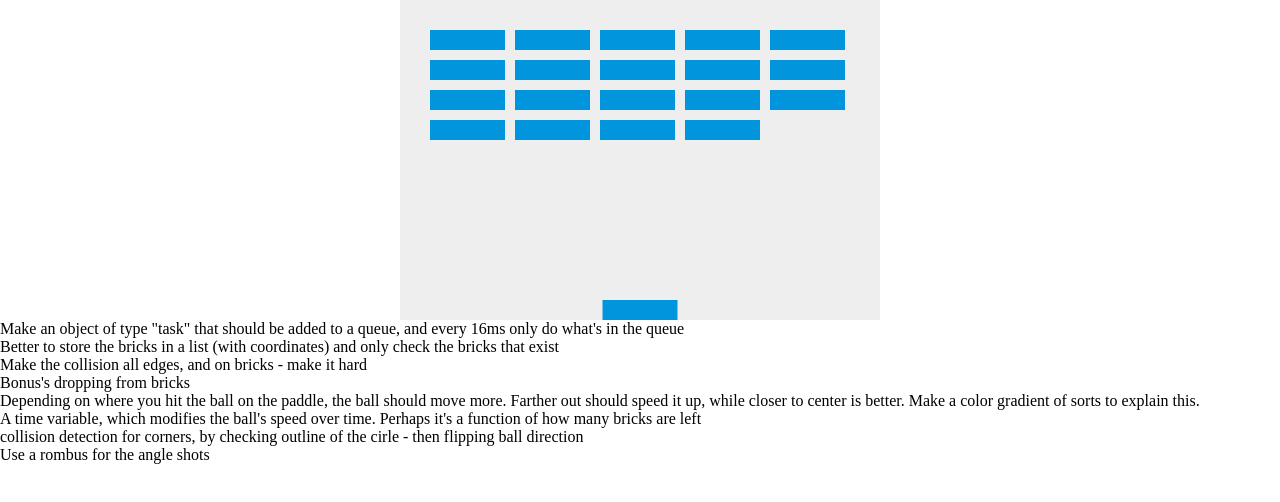
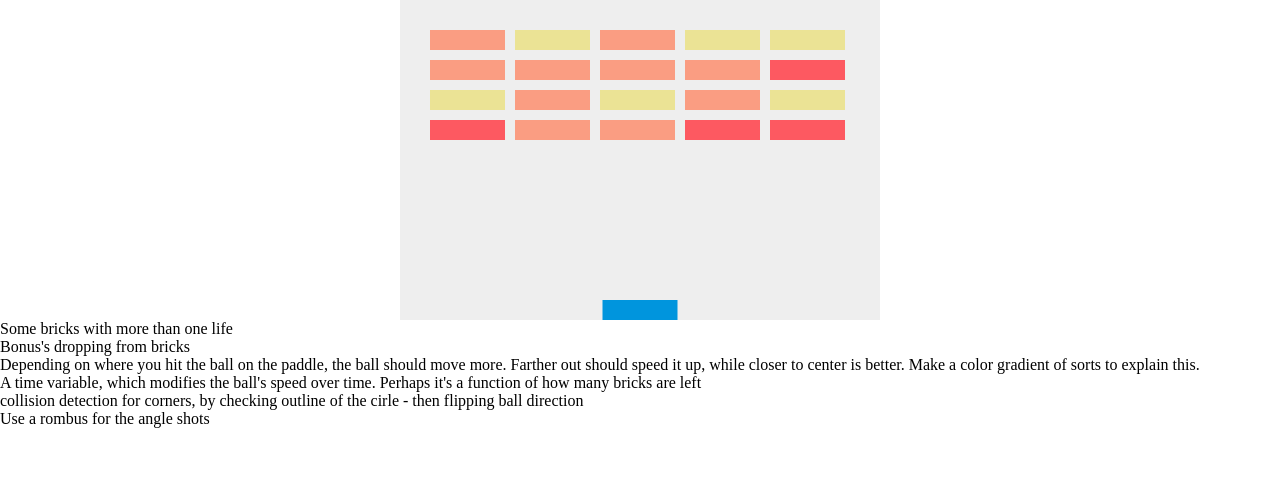
Before and after one commit to mfritze/brickBreaker, a plain HTML site: page index.html in a window 1280 px wide. Drawn offline with Linux system fonts and the light colour scheme.

Commit message:
Added brick lives

```diff
--- a/brickBreaker.js
+++ b/brickBreaker.js
@@ -21,41 +21,27 @@ var brickPadding = 10;
 var brickOffsetTop = 30;
 var brickOffsetLeft = 30;
 var brickList = [];
+var brickColors = ["#FD5961", "#FA9D82", "#EBE395", "#78AD88", "#08576B"];
+var total = brickRowCount * brickColumnCount;
 
+var intervalID = setInterval(draw, 8);
 initializeBricks();
-setInterval(draw, 8);
+
 document.addEventListener("keydown", keyDownHandler, false);
 document.addEventListener("keyup", keyUpHandler, false);
 
 function draw() {
     context.clearRect(0,0, canvas.width, canvas.height);
-
-    if ( ballY + dy == ballRadius){
-        dy = -dy;
-    }
-    else if (ballY + dy == canvas.height - (ballRadius + paddleHeight) &&
-        ballX >= paddleX && ballX <= paddleX + paddleWidth ) {
-        dy = -dy;
-    }else if (ballY + dy == canvas.height - ballRadius){
-        alert("Game over bruh");
-        document.location.reload();
-    }
-
-    if ( ballX + dx == canvas.width - ballRadius || ballX + dx == ballRadius){
-        dx = -dx;
-    }
-    if (rightPressed && paddleX < canvas.width - paddleWidth) {
-        paddleX += 7;
-    }
-    else if (leftPressed && paddleX > 0){
-        paddleX -= 7;
-    }
+    move();
+    wallCollisionDetection();
     brickCollisionDetection();
+    paddleCollision();
+    checkVictory();
+    ballX += dx;
+    ballY += dy;
     drawPaddle();
     drawBall();
     drawBricks();
-    ballX += dx;
-    ballY += dy;
 }
 
 function drawBall(){
@@ -80,32 +66,22 @@ function drawBricks() {
         var brick = brickList[i];
         context.beginPath();
         context.rect(brick.x, brick.y, brickWidth, brickHeight);
-        context.fillStyle = "#0095DD";
+        context.fillStyle = brickColors[brick.lives];
         context.fill();
         context.closePath();
     }
 }
 
-function brickCollisionDetection() { // TODO this should be more sophisticated by checking with radius of the ball
-    //for (var c = 0; c < brickColumnCount; c++) {
-    //    for (var r = 0; r < brickRowCount; r++) {
-    //        var brick = bricks[c][r];
-    //        if (brick.status == 1) {
-    //            if (ballX > brick.x && ballX < brick.x + brickWidth && ballY > brick.y && ballY < brick.y+brickHeight) {
-    //                dy = -dy;
-    //                brick.status = 0;
-    //            }
-    //        }
-    //    }
-    //}
+
+function brickCollisionDetection() {
     for (var i = 0; i < brickList.length; i++){
         var brick = brickList[i];
         var fX = ballX + dx; // future x
         var fY = ballY + dy; // future y
-        var topEdge = brick.y;
-        var bottomEdge = brick.y + brickHeight;
-        var leftEdge = brick.x;
-        var rightEdge = brick.x + brickWidth;
+        var topEdge = brick.y - ballRadius;
+        var bottomEdge = brick.y + brickHeight + ballRadius;
+        var leftEdge = brick.x - ballRadius;
+        var rightEdge = brick.x + brickWidth + ballRadius;
 
         // Any collision
         if (( leftEdge <= fX && fX <= rightEdge) &&
@@ -120,6 +96,14 @@ function brickCollisionDetection() { // TODO this should be more sophisticated b
                 dx = -dx;
             }
 
+            if   ((ballX < leftEdge) &&
+                (((ballY > bottomEdge) && ((leftEdge - fX) <= (bottomEdge - fY)) ) ||
+                ((ballY < topEdge)  && ((leftEdge - fX) <= (topEdge - fY)) ) ||
+                (ballY <= bottomEdge && ballY >= topEdge ) )
+            ){
+                dx = -dx;
+            }
+
             // Bottom
             if  ((ballY > bottomEdge)&&
                (((ballX > rightEdge) && ((bottomEdge - fY) <= (rightEdge - fX)) ) ||
@@ -129,9 +113,54 @@ function brickCollisionDetection() { // TODO this should be more sophisticated b
                 dy = -dy;
             }
 
-            brickList.splice(i, 1);
+            if  ((ballY < topEdge)&&
+                (((ballX > rightEdge) && ((topEdge - fY) <= (rightEdge - fX)) ) ||
+                ((ballX < leftEdge ) && ((topEdge - fY) <= (leftEdge  - fX)) ) ||
+                (ballX <= rightEdge && ballX >= leftEdge) )
+            ){
+                dy = -dy;
+            }
+            brickList[i].lives -= 1;
+            if(brickList[i].lives == -1){
+                brickList.splice(i,1);
+            }
         }
 
+    }
+}
+
+function wallCollisionDetection() {
+    if ( ballY + dy == ballRadius){
+        dy = -dy;
+    }else if (ballY + dy == canvas.height - ballRadius){
+        alert("Game over bruh");
+        document.location.reload();
+    }
+    if ( ballX + dx == canvas.width - ballRadius || ballX + dx == ballRadius){
+        dx = -dx;
+    }
+}
+
+function paddleCollision(){
+    // coming from left  -> left paddle: slow down
+    //                   -> right paddle : speed up
+    // coming from right -> right paddle: slow down
+    //                   -> left paddle : speed up
+    // Middle third always remains constant.
+
+    if (ballY + dy == canvas.height - (ballRadius + paddleHeight) &&
+        ballX >= paddleX && ballX <= paddleX + paddleWidth ) {
+        dy = -dy;
+    }
+
+}
+
+function move(){
+    if (rightPressed && paddleX < canvas.width - paddleWidth) {
+        paddleX += 7;
+    }
+    else if (leftPressed && paddleX > 0){
+        paddleX -= 7;
     }
 }
 
@@ -157,7 +186,17 @@ function initializeBricks() {
     for(i = 0; i < brickColumnCount * brickRowCount; i++) {
         var brickX = (i % brickColumnCount) * (brickWidth + brickPadding) + brickOffsetLeft;
         var brickY = (i % brickRowCount) * (brickHeight + brickPadding) + brickOffsetTop;
-        var bonus = true;
-        brickList.push( {x: brickX, y: brickY, bonus: bonus});
+        var lives = (Math.pow(i, 2) % 3) + (Math.pow((i+7), 2) %4);
+        brickList.push( {x: brickX, y: brickY, lives: lives});
     }
 }
+
+function checkVictory() {
+    if (brickList.length == 0){
+        clearInterval(intervalID);
+        context.clearRect(0,0, canvas.width, canvas.height);
+        context.font = "40px Open Sans";
+        context.fillStyle = "#0095DD";
+        context.fillText("You Win! Play again?", canvas.width/2 - 120, canvas.height*(3/5));
+    }
+}
--- a/index.html
+++ b/index.html
@@ -9,9 +9,7 @@
 <body>
 
 <canvas id="gameCanvas" width="480" height="320"></canvas>
-<p> Make an object of type "task" that should be added to a queue, and every 16ms only do what's in the queue </p>
-<p> Better to store the bricks in a list (with coordinates) and only check the bricks that exist</p>
-<p> Make the collision all edges, and on bricks - make it hard</p>
+<p> Some bricks with more than one life</p>
 <p> Bonus's dropping from bricks </p>
 <p> Depending on where you hit the ball on the paddle, the ball should move more. Farther out should speed it up,
 while closer to center is better. Make a color gradient of sorts to explain this.</p>
```
